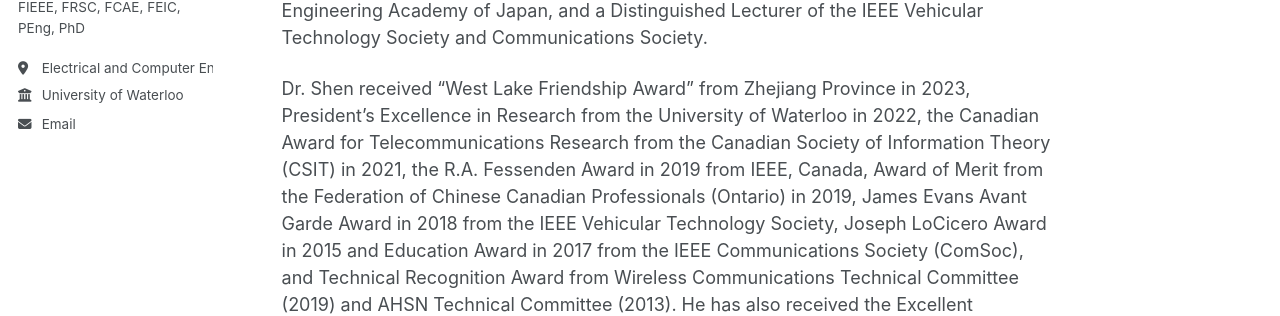
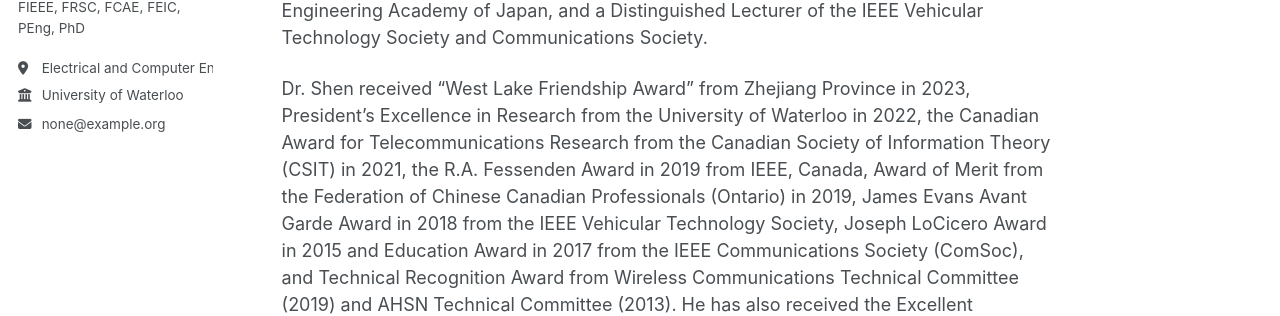
Before and after one commit to m64he/sshen, a Jekyll site: the page built from _pages/about.md, in a window 1280 px wide. Shown: the part 360-676 px from the top of the page. Built offline with Jekyll 4.4.1, drawn with Linux system fonts in a browser that asks for light colours; a script that is not in the unit is left out.

Commit message:
Update author-profile.html

```diff
--- a/_includes/author-profile.html
+++ b/_includes/author-profile.html
@@ -34,7 +34,7 @@
         <li><a href="{{ author.uri }}"><i class="fas fa-fw fa-link icon-pad-right" aria-hidden="true"></i>{{ site.data.ui-text[site.locale].website_label | default: "Website" }}</a></li>
       {% endif %}
       {% if author.email %}
-        <li><a href="{{ author.email }}"><i class="fas fa-fw fa-envelope icon-pad-right" aria-hidden="true"></i>{{ site.data.ui-text[site.locale].email_label | default: "Email" }}</a></li>
+        <li><a href="{{ author.email }}"><i class="fas fa-fw fa-envelope icon-pad-right" aria-hidden="true"></i>{{ author.email }}</a></li>
       {% endif %}
 
       <!-- Font Awesome and Academicons icons / Academic websites -->
```
